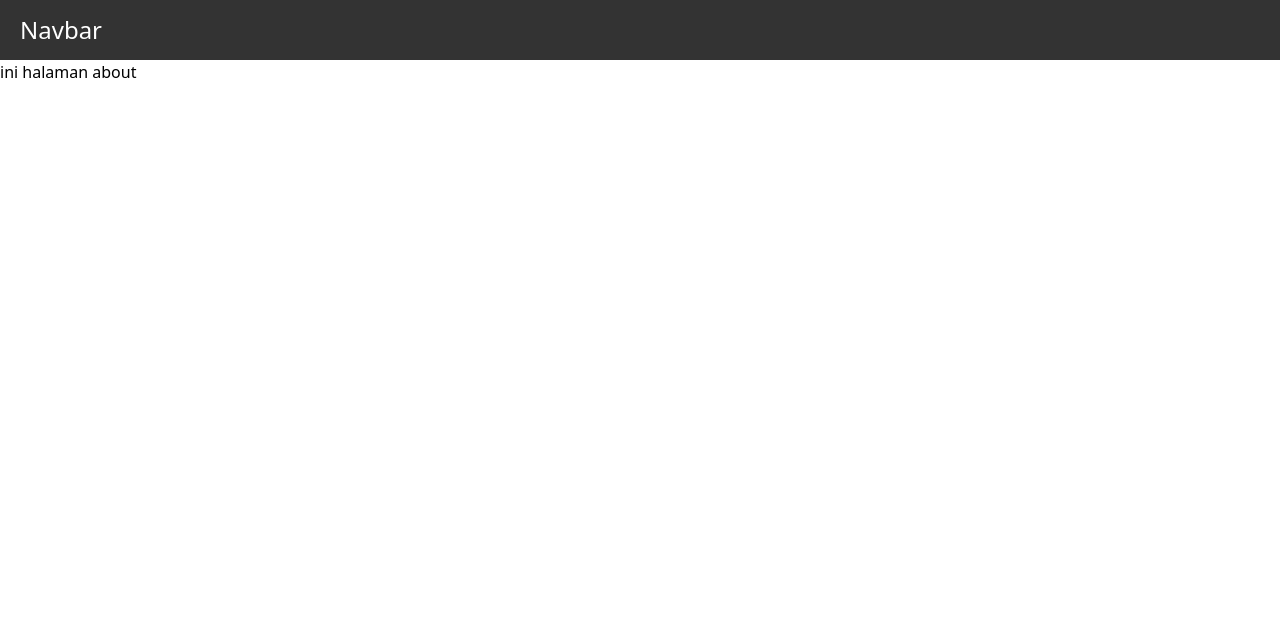
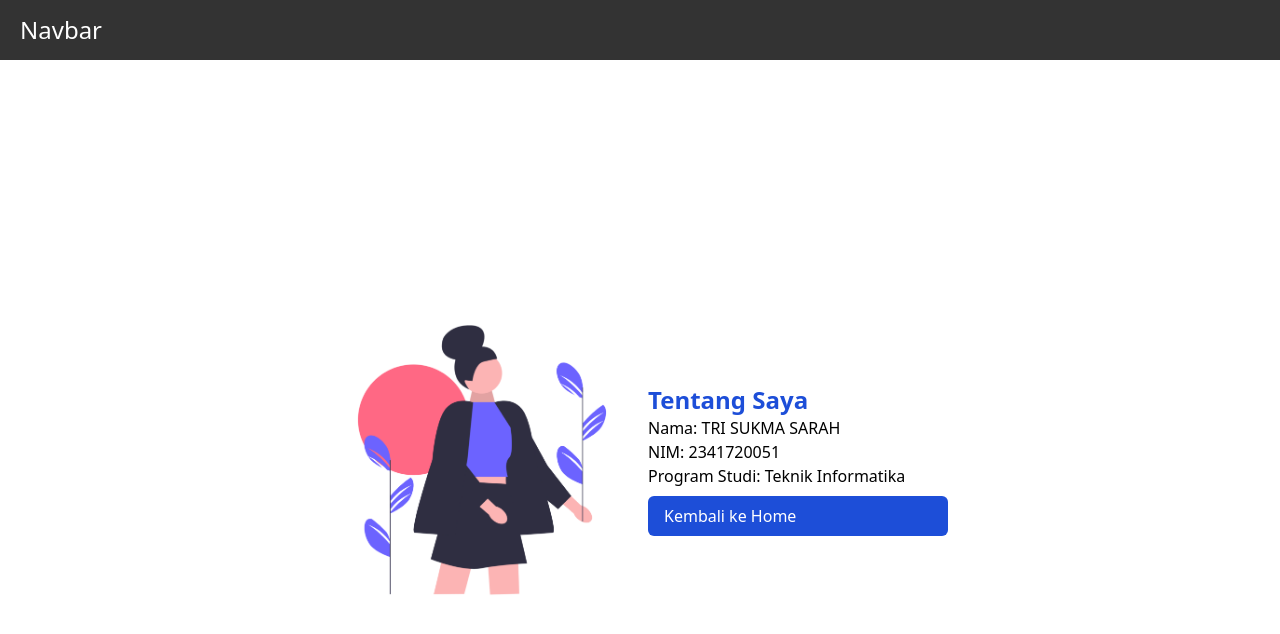
Before and after one commit to trisskmasarahh/PemogramanFrameWork, a Next.js app: page /about in a window 1280 px wide. Shown: the top 634 px of the page. Built offline with nearby package versions, Linux system fonts and the light colour scheme.

Commit message:
js 6 (Custom Document dan Custom Error Page pada Next.js)

```diff
--- a/src/components/layouts/Appshell/index.tsx
+++ b/src/components/layouts/Appshell/index.tsx
@@ -1,7 +1,7 @@
 import Navbar from "../navbar";
 import { useRouter } from 'next/router';
 
-const disableNavbar = ['/auth/login', '/auth/register'];
+const disableNavbar = ['/auth/login', '/auth/register','/404'];
 
 type AppShellProps = {
     children: React.ReactNode;
--- /dev/null
+++ b/src/pages/404.tsx
@@ -0,0 +1,24 @@
+import styles from '@/styles/404.module.scss'
+import Link from 'next/link'
+
+const Custom404 = () => {
+    return (
+        <div className="flex flex-col items-center justify-center h-screen">
+            <head>
+                <title>404 - Halaman Tidak Ditemukan</title>
+            </head>
+            <div className="grid grid-cols-2 gap-4">
+                <div className="col-span-1">
+                    <img src="/page-not-found.png" alt="404" className={styles.error__image} />
+                </div>
+                <div className="col-span-1 flex flex-col justify-center">
+                    <h1 className='text-2xl font-bold text-blue-700'>404 - Halaman Tidak Ditemukan</h1>
+                    <p>Maaf halaman yang anda cari tidak ada.</p>
+                    <Link href="/" className='bg-blue-700 text-white px-4 py-2 rounded-md mt-2'>Kembali ke Home</Link>
+                </div>
+            </div>
+        </div>
+    )
+}
+
+export default Custom404
--- a/src/pages/_document.tsx
+++ b/src/pages/_document.tsx
@@ -2,7 +2,7 @@ import { Html, Head, Main, NextScript } from 'next/document'
 
 export default function Document() {
   return (
-    <Html lang="en">
+    <Html lang="id">
       <Head />
       <body>
         <Main />
--- a/src/pages/about/index.tsx
+++ b/src/pages/about/index.tsx
@@ -1,10 +1,26 @@
-import { Inter } from 'next/font/google'
-const inter = Inter({ subsets: ['latin'] })
+import styles from '@/styles/404.module.scss';
+import Link from "next/link";
 
-export default function Home() {
-return (
-    <div>
-    <h1>ini halaman about</h1>
-    </div>
-)
+export default function About() {
+    return (
+        <div>
+            <head>
+                <title>Tentang Saya</title>
+            </head>
+            <div className="flex flex-col items-center justify-center h-screen">
+                <div className="grid grid-cols-2 gap-4">
+                    <div className="col-span-1">
+                        <img src="/about-me.png" alt="404" className={styles.error__image} />
+                    </div>
+                    <div className="col-span-1 flex flex-col justify-center">
+                        <h1 className='text-2xl font-bold text-blue-700'>Tentang Saya</h1>
+                        <p>Nama: TRI SUKMA SARAH</p>
+                        <p>NIM: 2341720051</p>
+                        <p>Program Studi: Teknik Informatika</p>
+                        <Link href="/" className='bg-blue-700 text-white px-4 py-2 rounded-md mt-2'>Kembali ke Home</Link>
+                    </div>
+                </div>
+            </div>
+        </div>
+    )
 }
--- a/src/pages/index.tsx
+++ b/src/pages/index.tsx
@@ -10,13 +10,11 @@ const inter = Inter({ subsets: ['latin'] })
 export default function Home() {
   return (
     <div>
+      <head>
+        <title>Praktikum Next.js Pages Router</title>
+      </head>
       <h1>Praktikum Next.js Pages Router</h1><br />
       <p>Mahasiswa D4 Pengembangan Web</p>
-
-      {/* Link navigasi ke halaman about
-      <Link href="/about">
-        Ke Halaman About
-      </Link> */}
     </div>
   )
 }
--- /dev/null
+++ b/src/styles/404.module.scss
@@ -0,0 +1,12 @@
+.error{
+    width: 100vw;
+    height: 100vh;
+    display: flex;
+    justify-content: center;
+    align-items: center;
+    flex-direction: column;
+
+    &__image{
+        width: 300px;
+    }
+}
```
Also changed, not shown: public/about-me.png (added), public/page-not-found.png (added).
